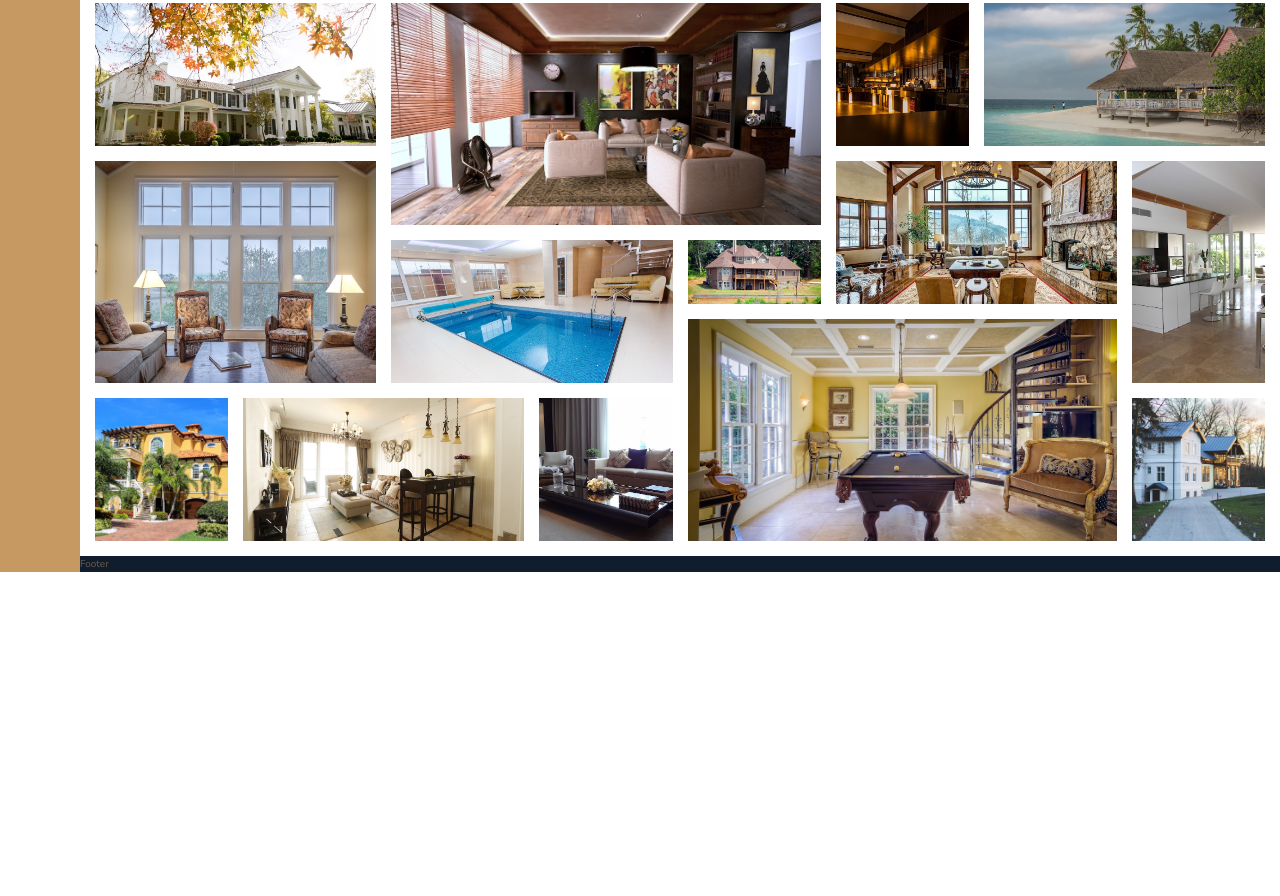
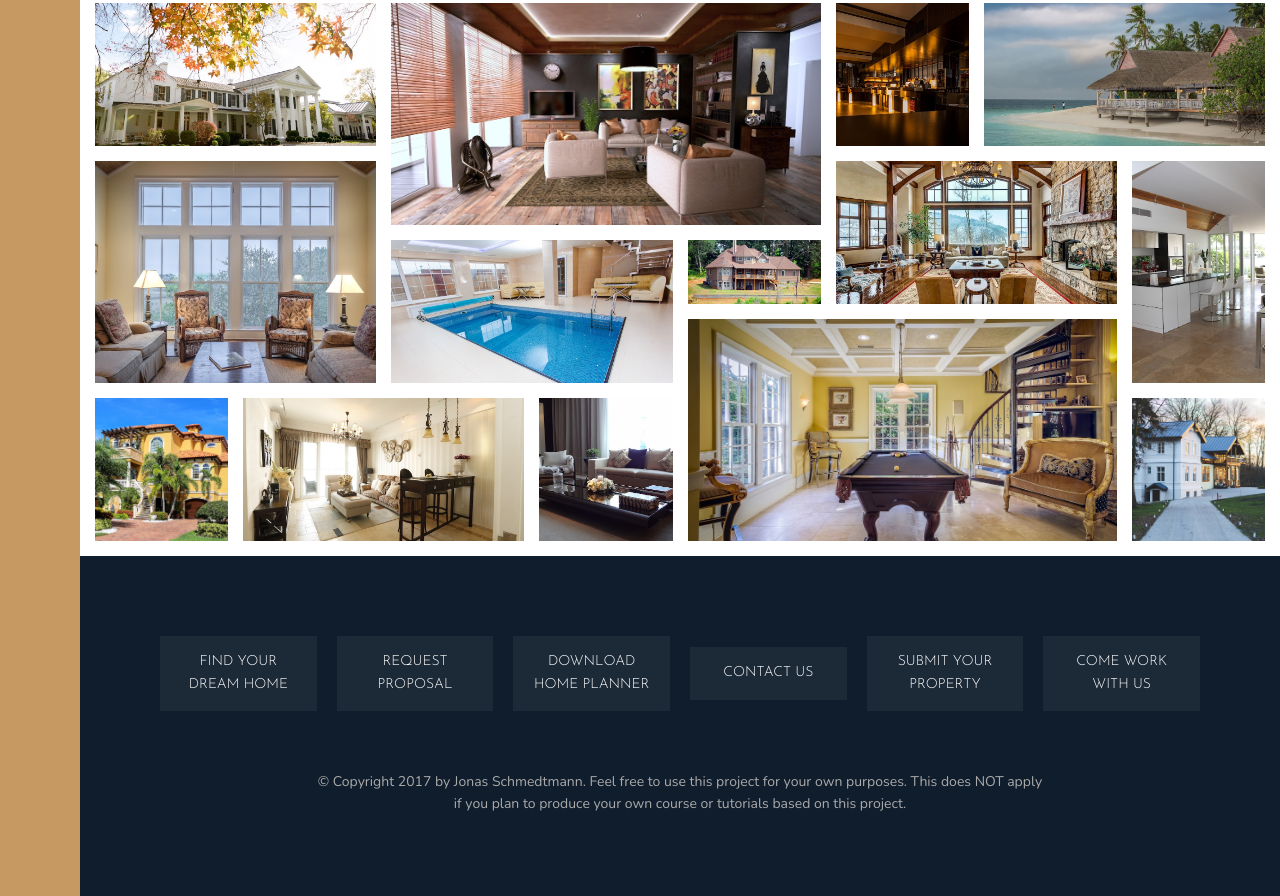
Before and after one commit to kamzzi/Process, a website: page Marzec/Nexter/index.html in a window 1280 px wide. Shown: the part 3084-3980 px from the top of the page. Before the commit the page ends 3656 px from the top, so only its background shows below. Drawn offline with nearby package versions, Linux system fonts and the light colour scheme.

Commit message:
24 marzec
Sekcja footer.

```diff
--- a/Marzec/Nexter/index.html
+++ b/Marzec/Nexter/index.html
@@ -412,6 +412,33 @@
         />
       </figure>
     </section>
-    <footer class="footer">Footer</footer>
+    <footer class="footer">
+      <ul class="nav">
+        <li class="nav__item">
+          <a href="#" class="nav__link"> Find your dream home </a>
+        </li>
+        <li class="nav__item">
+          <a href="#" class="nav__link"> Request proposal </a>
+        </li>
+        <li class="nav__item">
+          <a href="#" class="nav__link"> Download home planner </a>
+        </li>
+        <li class="nav__item">
+          <a href="#" class="nav__link"> Contact us </a>
+        </li>
+        <li class="nav__item">
+          <a href="#" class="nav__link"> Submit your property </a>
+        </li>
+        <li class="nav__item">
+          <a href="#" class="nav__link"> Come work with us </a>
+        </li>
+      </ul>
+
+      <p class="nav__copyright">
+        © Copyright 2017 by Jonas Schmedtmann. Feel free to use this project for
+        your own purposes. This does NOT apply if you plan to produce your own
+        course or tutorials based on this project.
+      </p>
+    </footer>
   </body>
 </html>
--- a/Marzec/Nexter/sass/_footer.scss
+++ b/Marzec/Nexter/sass/_footer.scss
@@ -1,4 +1,46 @@
 .footer {
   background-color: $color-secondary;
   grid-column: full-start/full-end;
+
+  padding: 8rem;
 }
+
+.nav {
+  list-style-type: none;
+
+  display: grid;
+  grid-template-columns: repeat(auto-fit, minmax(15rem, 1fr));
+  gap: 2rem;
+  align-items: center;
+
+  &__link {
+    &:link,
+    &:visited {
+      font-size: 1.4rem;
+      color: #fff;
+      text-decoration: none;
+      font-family: $font-display;
+      text-transform: uppercase;
+      text-align: center;
+      padding: 1.5rem;
+      display: block;
+
+      background-color: rgba(#fff, 0.05);
+
+      transition: 0.2s;
+    }
+
+    &:hover {
+      background-color: rgba(#fff, 0.5);
+      transform: translateY(-3px);
+    }
+  }
+
+  &__copyright {
+    font-size: 1.4rem;
+    color: $color-grey-light-2;
+    margin: 6rem auto 0;
+    text-align: center;
+    width: 70%;
+  }
+}
```
Also changed, not shown: Marzec/Nexter/css/style.css, 1 other file.
